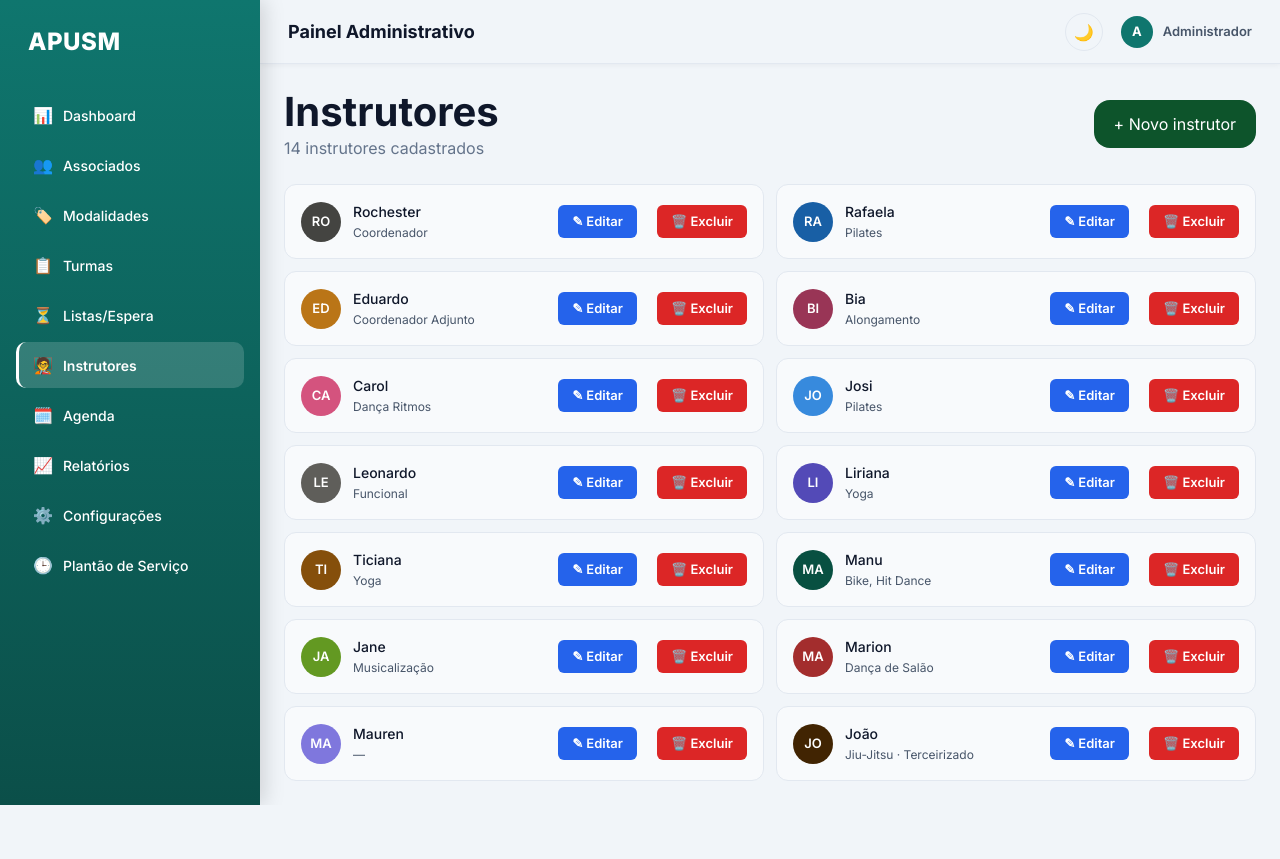
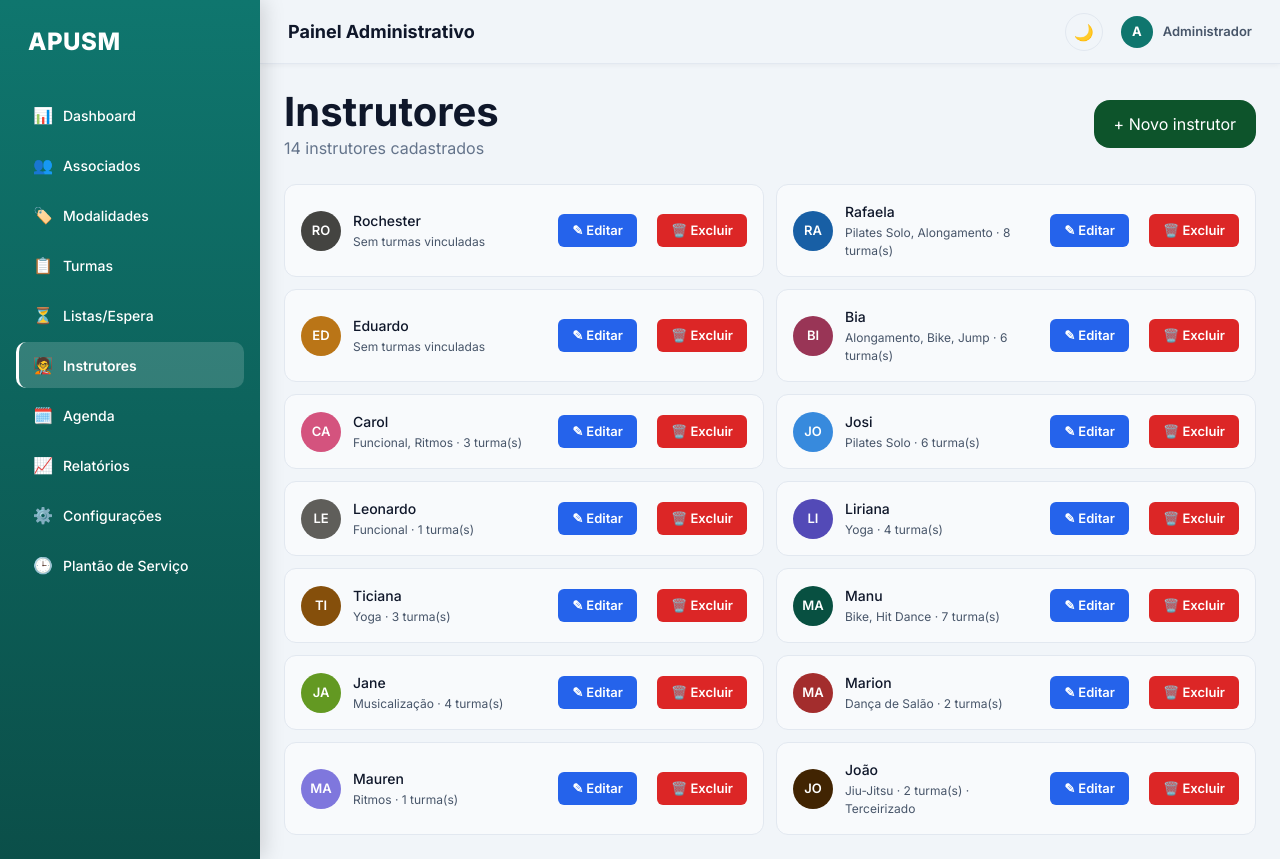
Before and after one commit to BrenoFranzin/apusm, a React (Vite) app: page /instrutores in a window 1280 px wide. Before the commit the page ends 805 px from the top, so only its background shows below. Built offline with nearby package versions, Linux system fonts and the light colour scheme.

Commit message:
auto-commit

```diff
--- a/src/modules/instrutores/components/InstrutorCard.tsx
+++ b/src/modules/instrutores/components/InstrutorCard.tsx
@@ -4,6 +4,11 @@
 // ======================================================
 
 import type { Instrutor } from "../types/instrutor.types";
+import { useTurmas } from "@/modules/turmas/hooks/useTurmas";
+import { useModalidades } from "@/modules/modalidades/hooks/useModalidades";
+
+
+
 
 interface Props {
   instrutor: Instrutor;
@@ -12,6 +17,19 @@ interface Props {
 }
 
 export function InstrutorCard({ instrutor, onEditar, onExcluir }: Props) {
+
+  const { turmas } = useTurmas();
+  const { modalidades } = useModalidades();
+
+  const turmasDoInstrutor = turmas.filter((t) => t.instrutorId === instrutor.id);
+  const modalidadesNomes = Array.from(
+    new Set(
+      turmasDoInstrutor
+        .map((t) => modalidades.find((m) => m.id === t.modalidadeId)?.nome)
+        .filter(Boolean)
+    )
+  );
+
   return (
     <div
       style={{
@@ -55,7 +73,9 @@ export function InstrutorCard({ instrutor, onEditar, onExcluir }: Props) {
           {instrutor.nome}
         </p>
         <p style={{ fontSize: 12, color: "var(--text-secondary)", margin: "2px 0 0" }}>
-          {instrutor.especialidades?.length ? instrutor.especialidades.join(", ") : "—"}
+          {modalidadesNomes.length > 0
+            ? `${modalidadesNomes.join(", ")} · ${turmasDoInstrutor.length} turma(s)`
+            : "Sem turmas vinculadas"}
           {instrutor.terceirizado ? " · Terceirizado" : ""}
         </p>
       </div>
--- a/src/modules/instrutores/services/instrutores.service.ts
+++ b/src/modules/instrutores/services/instrutores.service.ts
@@ -15,15 +15,24 @@ const STORAGE_KEY = "apusm:instrutores";
 
 class InstrutoresService {
 
+  private normalizar(i: any): Instrutor {
+    return {
+      id: i?.id ?? crypto.randomUUID(),
+      nome: i?.nome ?? "Sem nome",
+      cor: i?.cor ?? "#6b7280",
+      especialidades: Array.isArray(i?.especialidades) ? i.especialidades : [],
+      terceirizado: i?.terceirizado ?? false,
+    };
+  }
+
   private carregarStorage(): Instrutor[] {
     const dados = localStorage.getItem(STORAGE_KEY);
-
     if (!dados) {
       localStorage.setItem(STORAGE_KEY, JSON.stringify(instrutoresMock));
       return instrutoresMock;
     }
-
-    return JSON.parse(dados);
+    const bruto = JSON.parse(dados);
+    return (Array.isArray(bruto) ? bruto : []).map((i) => this.normalizar(i));
   }
 
   private salvarStorage(lista: Instrutor[]) {
```
